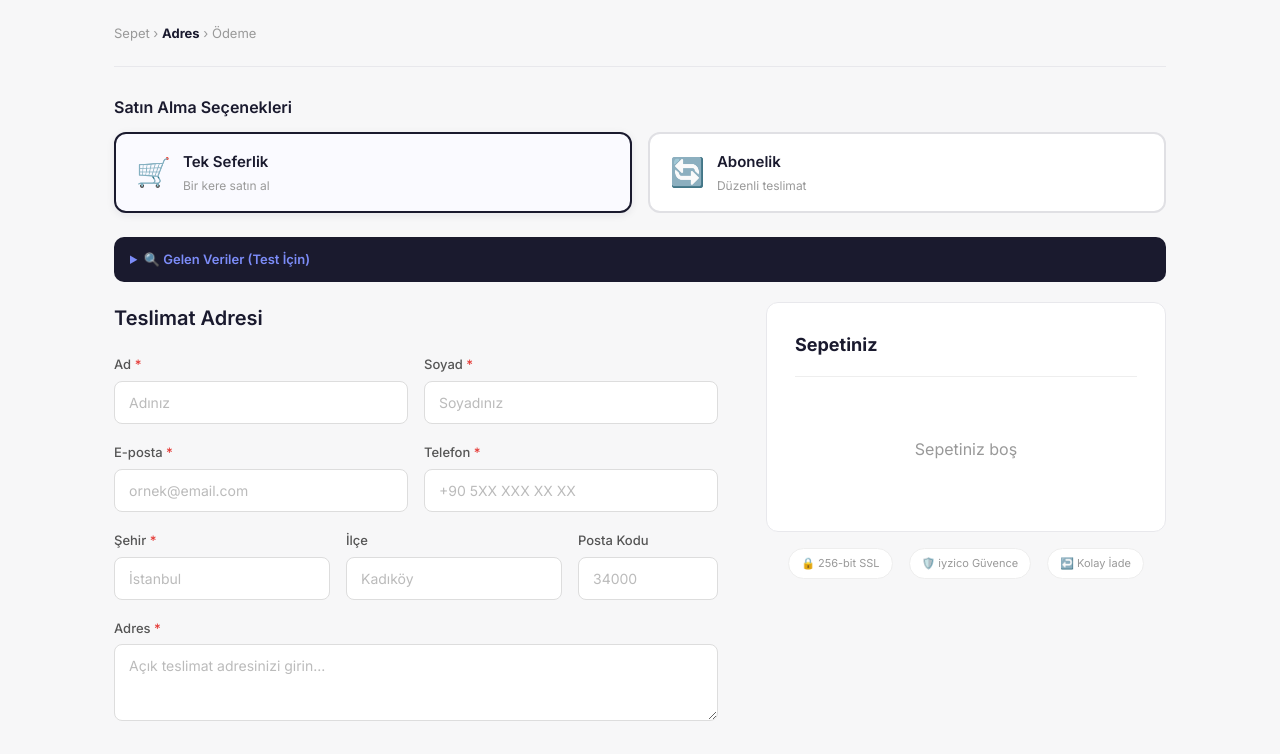
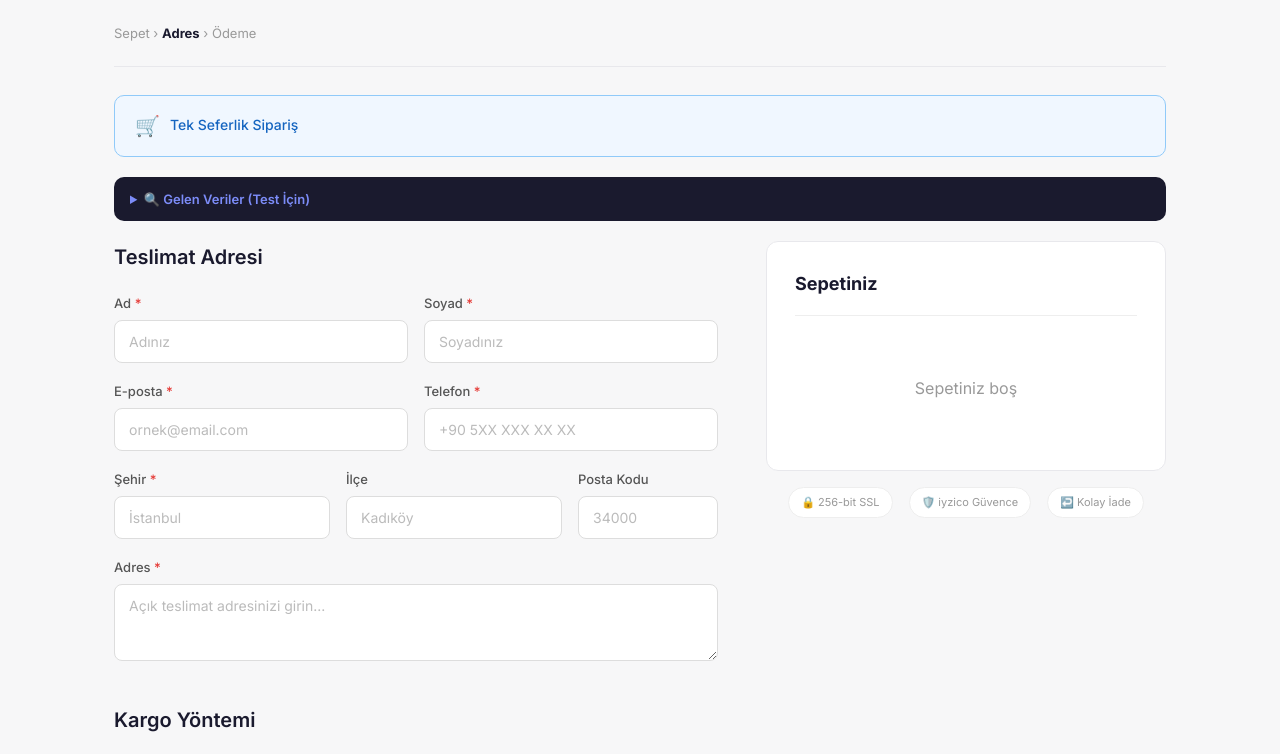
Before and after one commit to emreakpinardev/abonelik-sistemi, a Next.js app: page /checkout in a window 1280 px wide. Shown: the top 754 px of the page. Built offline with nearby package versions, Linux system fonts and the light colour scheme.

Commit message:
fix: purchase type as info-only badge, not selector - reads from product page

```diff
--- a/src/app/checkout/page.js
+++ b/src/app/checkout/page.js
@@ -146,32 +146,12 @@ export default function CheckoutPage() {
                         <span className="co-breadcrumb">Sepet › <strong>Adres</strong> › Ödeme</span>
                     </div>
 
-                    {/* SATIN ALMA TIPI SECIMI */}
-                    <div className="co-purchase-type">
-                        <h3>Satın Alma Seçenekleri</h3>
-                        <div className="co-purchase-options">
-                            <label className={`co-purchase-opt ${purchaseType === 'single' ? 'active' : ''}`}>
-                                <input type="radio" name="purchaseType" value="single" checked={purchaseType === 'single'} onChange={() => setPurchaseType('single')} />
-                                <div className="co-purchase-icon">🛒</div>
-                                <div className="co-purchase-info">
-                                    <strong>Tek Seferlik</strong>
-                                    <span>Bir kere satın al</span>
-                                </div>
-                            </label>
-                            <label className={`co-purchase-opt ${purchaseType === 'subscription' ? 'active' : ''}`}>
-                                <input type="radio" name="purchaseType" value="subscription" checked={purchaseType === 'subscription'} onChange={() => setPurchaseType('subscription')} />
-                                <div className="co-purchase-icon">🔄</div>
-                                <div className="co-purchase-info">
-                                    <strong>Abonelik</strong>
-                                    <span>Düzenli teslimat</span>
-                                </div>
-                            </label>
-                        </div>
-                        {isSubscription && (
-                            <div className="co-sub-info">
-                                🔄 Abonelik seçildi — Ödeme sonrası düzenli teslimat aboneliğiniz başlayacaktır.
-                            </div>
-                        )}
+                    {/* SATIN ALMA TIPI — Ürün sayfasından gelen bilgi */}
+                    <div className={`co-purchase-badge ${isSubscription ? 'sub' : 'single'}`}>
+                        <span className="co-purchase-badge-icon">{isSubscription ? '🔄' : '🛒'}</span>
+                        <span className="co-purchase-badge-text">
+                            {isSubscription ? 'Abonelik Siparişi — Düzenli teslimat' : 'Tek Seferlik Sipariş'}
+                        </span>
                     </div>
 
                     {/* DEBUG: Gelen Veriler */}
@@ -322,19 +302,12 @@ const css = `
 .co-breadcrumb { font-size: 13px; color: #999; }
 .co-breadcrumb strong { color: #1a1a2e; }
 
-/* Purchase Type Selector */
-.co-purchase-type { margin-bottom: 24px; }
-.co-purchase-type h3 { font-size: 16px; font-weight: 600; margin-bottom: 12px; }
-.co-purchase-options { display: flex; gap: 16px; }
-.co-purchase-opt { flex: 1; display: flex; align-items: center; gap: 12px; padding: 16px 20px; border: 2px solid #e0e0e4; border-radius: 12px; cursor: pointer; transition: all 0.2s; background: #fff; }
-.co-purchase-opt:hover { border-color: #bbb; }
-.co-purchase-opt.active { border-color: #1a1a2e; background: #fafaff; box-shadow: 0 2px 8px rgba(26,26,46,0.08); }
-.co-purchase-opt input { display: none; }
-.co-purchase-icon { font-size: 28px; }
-.co-purchase-info { display: flex; flex-direction: column; }
-.co-purchase-info strong { font-size: 15px; font-weight: 600; }
-.co-purchase-info span { font-size: 12px; color: #999; margin-top: 2px; }
-.co-sub-info { background: #fff8e1; border: 1px solid #ffe082; border-radius: 8px; padding: 12px 16px; font-size: 13px; color: #e65100; margin-top: 12px; }
+/* Purchase Type Badge (info-only) */
+.co-purchase-badge { display: flex; align-items: center; gap: 10px; padding: 14px 20px; border-radius: 10px; margin-bottom: 20px; font-size: 14px; font-weight: 500; }
+.co-purchase-badge.single { background: #f0f7ff; border: 1px solid #90caf9; color: #1565c0; }
+.co-purchase-badge.sub { background: #fff8e1; border: 1px solid #ffe082; color: #e65100; }
+.co-purchase-badge-icon { font-size: 20px; }
+.co-purchase-badge-text { flex: 1; }
 
 /* Debug Panel */
 .co-debug {
```
